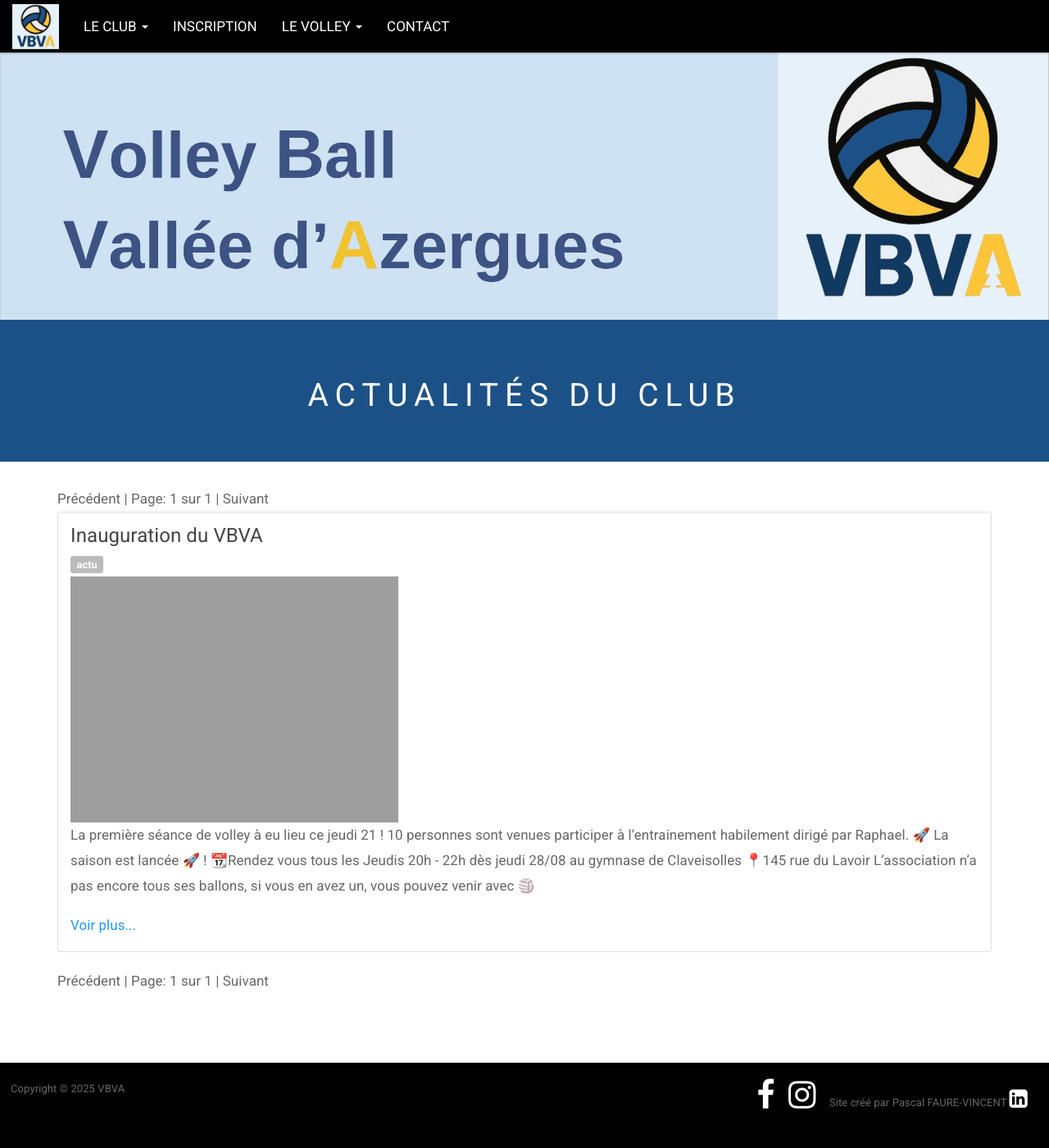
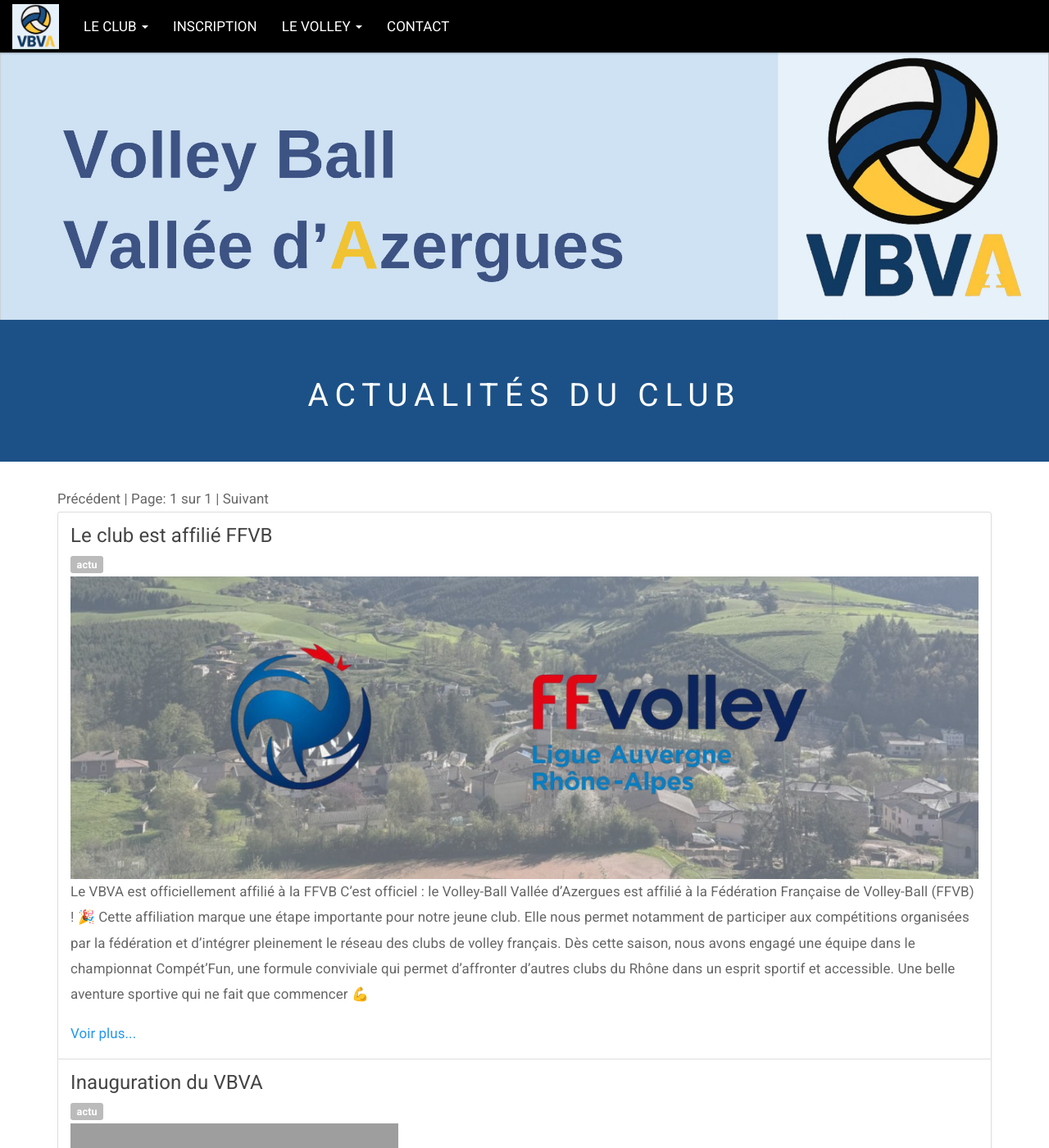
Before and after one commit to p-faurevincent/vbva-site, a Jekyll site: the page built from index.html, in a window 1280 px wide and 1400 px high. Shown: the whole window at 82% size. Built offline with Jekyll 4.4.1, drawn with Linux system fonts in a browser that asks for light colours; the list of posts is cut into pages by our own code.

Commit message:
post: adding ffvb

```diff
--- /dev/null
+++ b/_posts/2025-09-26-affiliation.md
@@ -0,0 +1,19 @@
+---
+layout: default
+title: "Le club est affilié FFVB"
+date: 2025-09-26 15:00:00 +0200
+comments: false
+categories: actu
+tags: [actu]
+top-image: top.png
+---
+
+## Le VBVA est officiellement affilié à la FFVB
+
+C’est officiel : le Volley-Ball Vallée d’Azergues est affilié à la Fédération Française de Volley-Ball (FFVB) ! 🎉
+
+Cette affiliation marque une étape importante pour notre jeune club. Elle nous permet notamment de participer aux compétitions organisées par la fédération et d’intégrer pleinement le réseau des clubs de volley français.
+
+Dès cette saison, nous avons engagé une équipe dans le championnat Compét’Fun, une formule conviviale qui permet d’affronter d’autres clubs du Rhône dans un esprit sportif et accessible.
+
+Une belle aventure sportive qui ne fait que commencer 💪
--- a/index.html
+++ b/index.html
@@ -39,7 +39,7 @@
 		{% else %}
 		<img
 			alt="{{ post.title }}"
-			src="/assets/images/{{post.id}}/top.jpg" class="img-responsive">
+			src="/assets/images/{{post.id}}/{{post.top-image}}" class="img-responsive">
 		{% endif %}
 		<p>{{ post.excerpt | strip_html}}</p>
 		<a href="{{ post.url }}">Voir plus...</a>
```
Also changed, not shown: assets/images/posts/affiliation/top.png (added).
